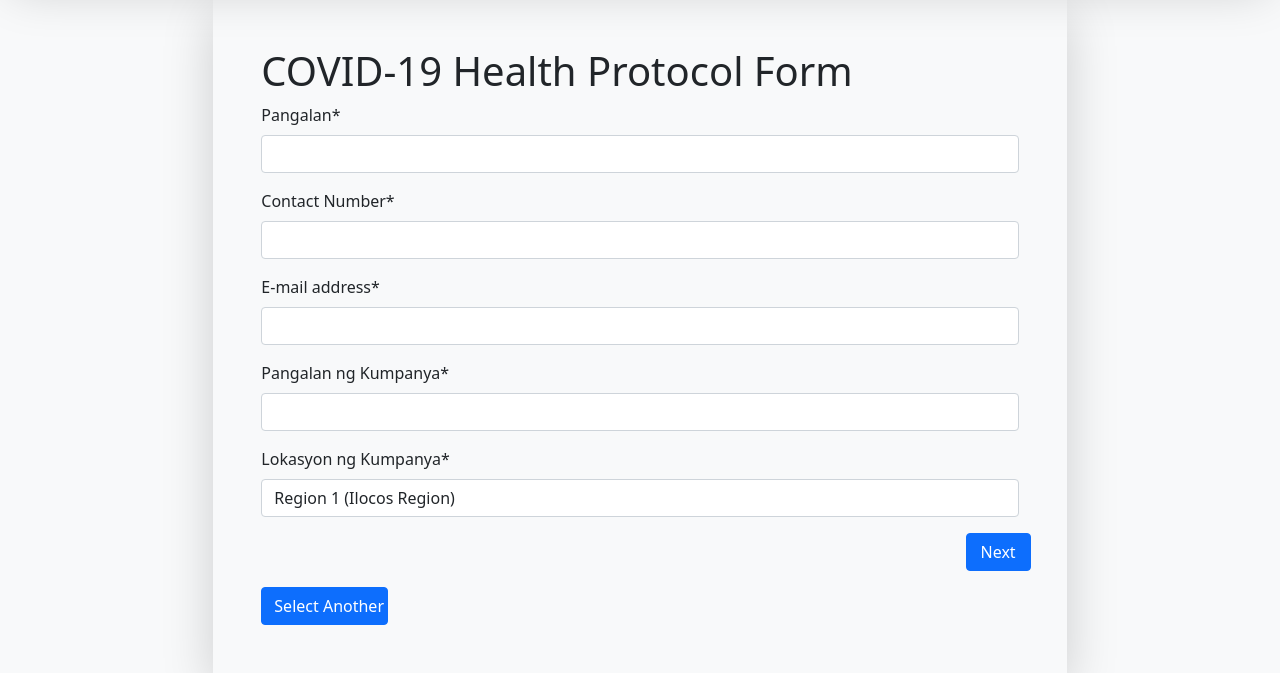
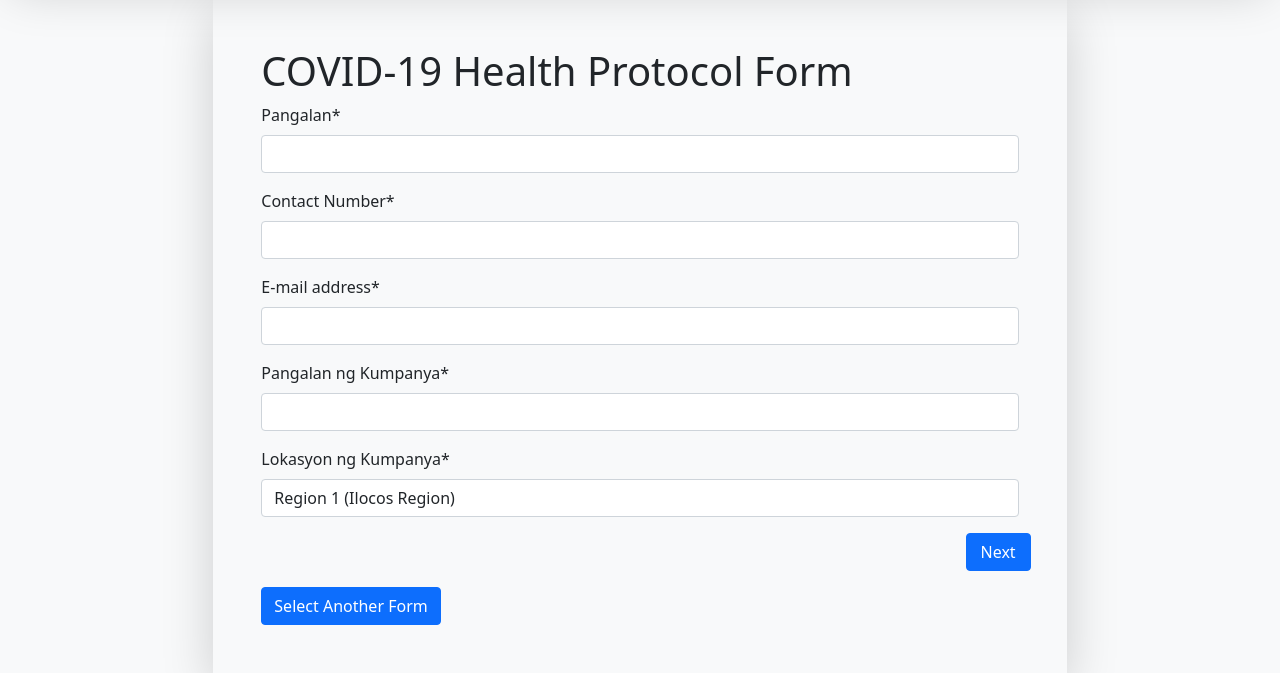
Before and after one commit to simonqq21/IOHSAD-Ex-Nihilo-Web-App, a Flask app: page /forms/COVID19Survey in a window 1280 px wide. Shown: the part 162-835 px from the top of the page. Run offline with Flask 2, Linux system fonts and the light colour scheme.

Commit message:
fixed form button

```diff
--- a/app/templates/COVID19Survey.html
+++ b/app/templates/COVID19Survey.html
@@ -278,7 +278,7 @@
                   {{ form.submit(class="btn btn-primary order-last col-sm-3") }}
               </div>
             </div>
-            <a href="/"><input class="btn btn-primary col-sm-2" type="button" value="Select Another Form"></a>
+            <a href="/"><input class="btn btn-primary" type="button" value="Select Another Form"></a>
           </form>
 
 
--- a/app/templates/OSHViolationForm.html
+++ b/app/templates/OSHViolationForm.html
@@ -75,7 +75,7 @@
               {{ form.submit(class="btn btn-primary order-last") }}
             </div>
 
-            <a href="/"><input class="btn btn-primary col-sm-2" type="button" value="Select Another Form"></a>
+            <a href="/"><input class="btn btn-primary" type="button" value="Select Another Form"></a>
           </form>
         </div>
 
--- a/app/templates/accidentalDeathForm.html
+++ b/app/templates/accidentalDeathForm.html
@@ -75,7 +75,7 @@
               {{ form.submit(class="btn btn-primary order-last") }}
             </div>
 
-            <a href="/"><input class="btn btn-primary col-sm-2" type="button" value="Select Another Form"></a>
+            <a href="/"><input class="btn btn-primary" type="button" value="Select Another Form"></a>
           </form>
         </div>
 
--- a/app/templates/accidentalInjuryForm.html
+++ b/app/templates/accidentalInjuryForm.html
@@ -75,7 +75,7 @@
               {{ form.submit(class="btn btn-primary order-last") }}
             </div>
 
-            <a href="/"><input class="btn btn-primary col-sm-2" type="button" value="Select Another Form"></a>
+            <a href="/"><input class="btn btn-primary" type="button" value="Select Another Form"></a>
           </form>
         </div>
 
--- a/app/templates/nonCompensationForm.html
+++ b/app/templates/nonCompensationForm.html
@@ -75,7 +75,7 @@
               {{ form.submit(class="btn btn-primary order-last") }}
             </div>
 
-            <a href="/"><input class="btn btn-primary col-sm-2" type="button" value="Select Another Form"></a>
+            <a href="/"><input class="btn btn-primary" type="button" value="Select Another Form"></a>
           </form>
         </div>
 
```
